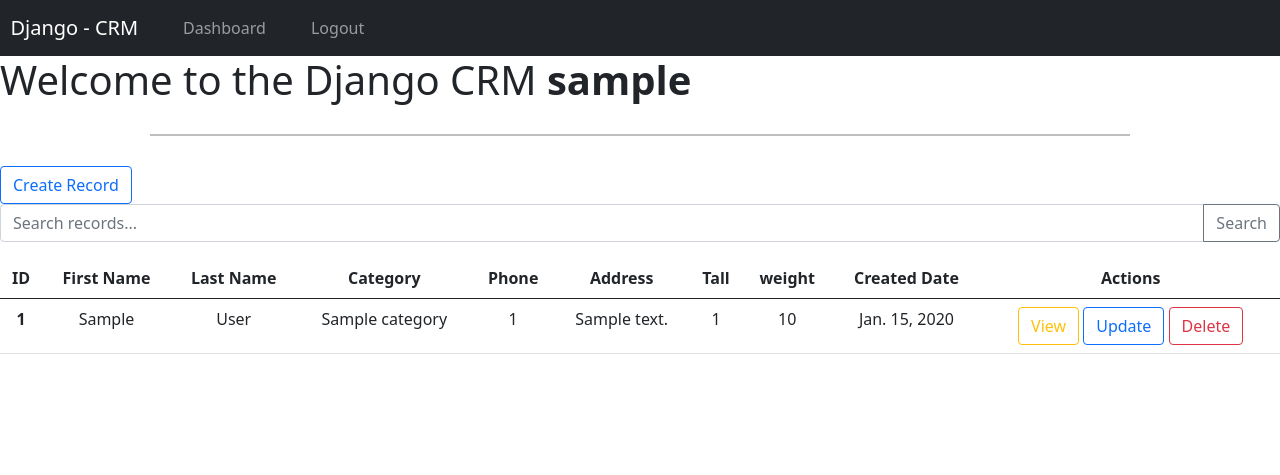
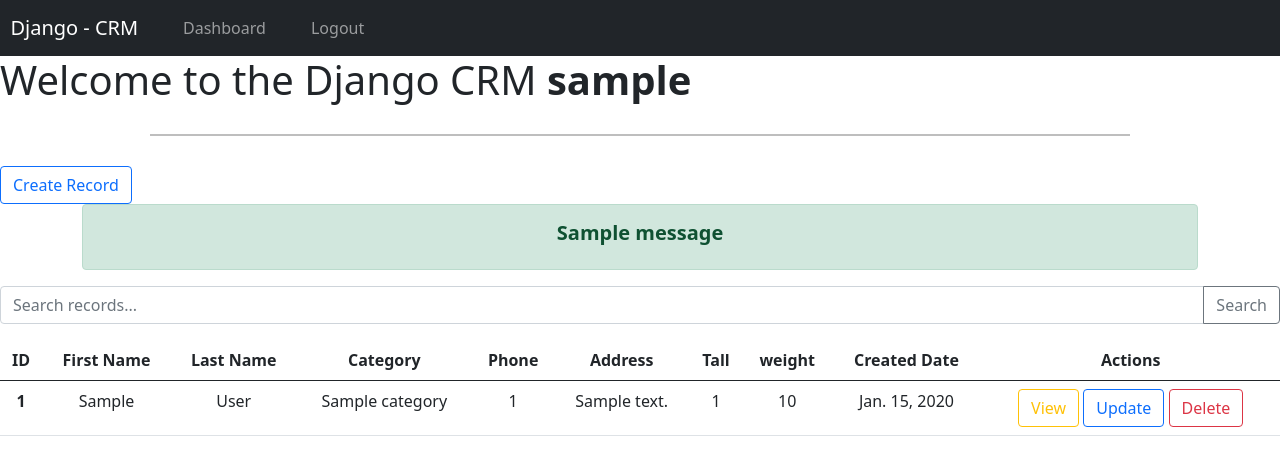
Before and after one commit to hmmam-ziad/crm-project-django, a Django app: page /dashboard/ in a window 1280 px wide. Shown: the top 475 px of the page. Run offline with Django 5.2, Linux system fonts and the light colour scheme; a user stored in the database is signed in; tables that the repository leaves empty hold one stand-in row (values such as "Sample post"); one stand-in notice (Sample message) is shown.

Commit message:
fix search method and add alerts when action happen

```diff
--- a/main_crm/settings.py
+++ b/main_crm/settings.py
@@ -12,6 +12,7 @@ https://docs.djangoproject.com/en/6.1/ref/settings/
 
 from pathlib import Path
 import os
+from django.contrib.messages import constants as messages
 
 # Build paths inside the project like this: BASE_DIR / 'subdir'.
 BASE_DIR = Path(__file__).resolve().parent.parent
@@ -131,3 +132,7 @@ MAILERS = {
         'BACKEND': 'django.core.mail.backends.console.EmailBackend',
     },
 }
+
+MESSAGE_TAGS = {
+    messages.ERROR: "danger",
+}
--- a/templates/base.html
+++ b/templates/base.html
@@ -7,6 +7,9 @@
     <meta name="viewport" content="width=device-width, initial-scale=1.0">
     <link href="https://cdn.jsdelivr.net/npm/bootstrap@5.0.2/dist/css/bootstrap.min.css" rel="stylesheet"
         integrity="sha384-EVSTQN3/azprG1Anm3QDgpJLIm9Nao0Yz1ztcQTwFspd3yD65VohhpuuCOmLASjC" crossorigin="anonymous">
+    <script src="https://cdn.jsdelivr.net/npm/bootstrap@5.0.2/dist/js/bootstrap.bundle.min.js"
+        integrity="sha384-MrcW6ZMFYlzcLA8Nl+NtUVF0sA7MsXsP1UyJoMp4YLEuNSfAP+JcXn/tWtIaxVXM"
+        crossorigin="anonymous"></script>
     <title>Django - CRM</title>
 </head>
 
--- /dev/null
+++ b/templates/components/alert.html
@@ -0,0 +1,23 @@
+<div class="message-container text-center">
+    {% if messages %}
+    {% for message in messages %}
+    <div id="message" class="container">
+        <div {% if message.tags %}class="alert alert-{{ message.tags }}" {% endif %} role="alert">
+            {% if message.level == DEFAULT_MESSAGE_LEVELS.ERROR %}Error: {% endif %}
+            <h5><b>{{ message }}</b></h5>
+        </div>
+    </div>
+    {% endfor %}
+    {% endif %}
+</div>
+
+
+
+<script>
+
+    $(document).ready(function () {
+        setTimeout(function () {
+            $('.container').fadeOut('slow');
+        }, 3000);
+    });
+</script>
--- a/templates/web/dashboard.html
+++ b/templates/web/dashboard.html
@@ -4,6 +4,7 @@
     <h1>Welcome to the Django CRM <b>{{user.username}}</b></h1>
     <hr style="border: 1px solid #000; margin: 30px 150px;">
     <a href="{% url 'create_record' %}" class="btn btn-outline-primary">Create Record</a>
+    {% include 'components/alert.html' %}
     <div class="text-center">
         <form method="GET" action="{% url 'search_records' %}">
             <div class="input-group mb-3">
--- a/webapp/views.py
+++ b/webapp/views.py
@@ -5,6 +5,7 @@ from django.contrib.auth.decorators import login_required
 from .models import Record
 from django.db.models import Q
 import logging
+from django.contrib import messages
 
 logger = logging.getLogger(__name__)
 # Create your views here.
@@ -17,6 +18,7 @@ def register(request):
         form = CreateUserForm(request.POST)
         if form.is_valid():
             form.save()
+            messages.success(request, "Account created successfully!")
             return redirect('login')
     else:
         form = CreateUserForm()
@@ -34,6 +36,7 @@ def my_login(request):
             user = authenticate(request, username=username, password=password)
             if user is not None:
                 login(request, user)
+                messages.success(request, "Logged in successfully!")
                 return redirect('dashboard')
     else:
         form = LoginForm()
@@ -48,6 +51,7 @@ def dashboard(request):
 
 def my_logout(request):
     logout(request)
+    messages.success(request, "Logged out successfully!")
     return redirect('login')
 
 @login_required(login_url='login')
@@ -57,6 +61,7 @@ def create_record(request):
         form = CreateRecordForm(request.POST)
         if form.is_valid():
             form.save()
+            messages.success(request, "Record created successfully!")
             return redirect('dashboard')
     else:
         form = CreateRecordForm()
@@ -77,6 +82,7 @@ def update_record(request, record_id):
         form = UpdateRecordForm(request.POST, instance=record)
         if form.is_valid():
             form.save()
+            messages.success(request, "Record updated successfully!")
             return redirect('dashboard')
     else:
         form = UpdateRecordForm(instance=record)
@@ -88,15 +94,22 @@ def update_record(request, record_id):
 def delete_record(request, record_id):
     record = get_object_or_404(Record, id=record_id)
     record.delete()
+    messages.success(request, "Record deleted successfully!")
     return redirect('dashboard')
 
 @login_required(login_url='login')
 def search_records(request):
-    query = request.GET.get('query')
-    try:
-        if query:
-                records = Record.objects.filter(Q(first_name__icontains=query) | Q(last_name__icontains=query) | Q(id__icontains=query) | Q(phone_number__icontains=query))
-    except Exception as e:
-        logger.error("Error occurred while searching records: %s", str(e))
-        records = Record.objects.none()
+    query = request.GET.get('query', '').strip()
+    records = Record.objects.none()
+
+    if query:
+        try:
+            records = Record.objects.filter(
+                Q(first_name__icontains=query)
+                | Q(last_name__icontains=query)
+                | Q(phone__icontains=query)
+            )
+        except Exception as e:
+            logger.error("Error occurred while searching records: %s", str(e))
+
     return render(request, 'web/search_results.html', {'records': records, 'query': query})
```
